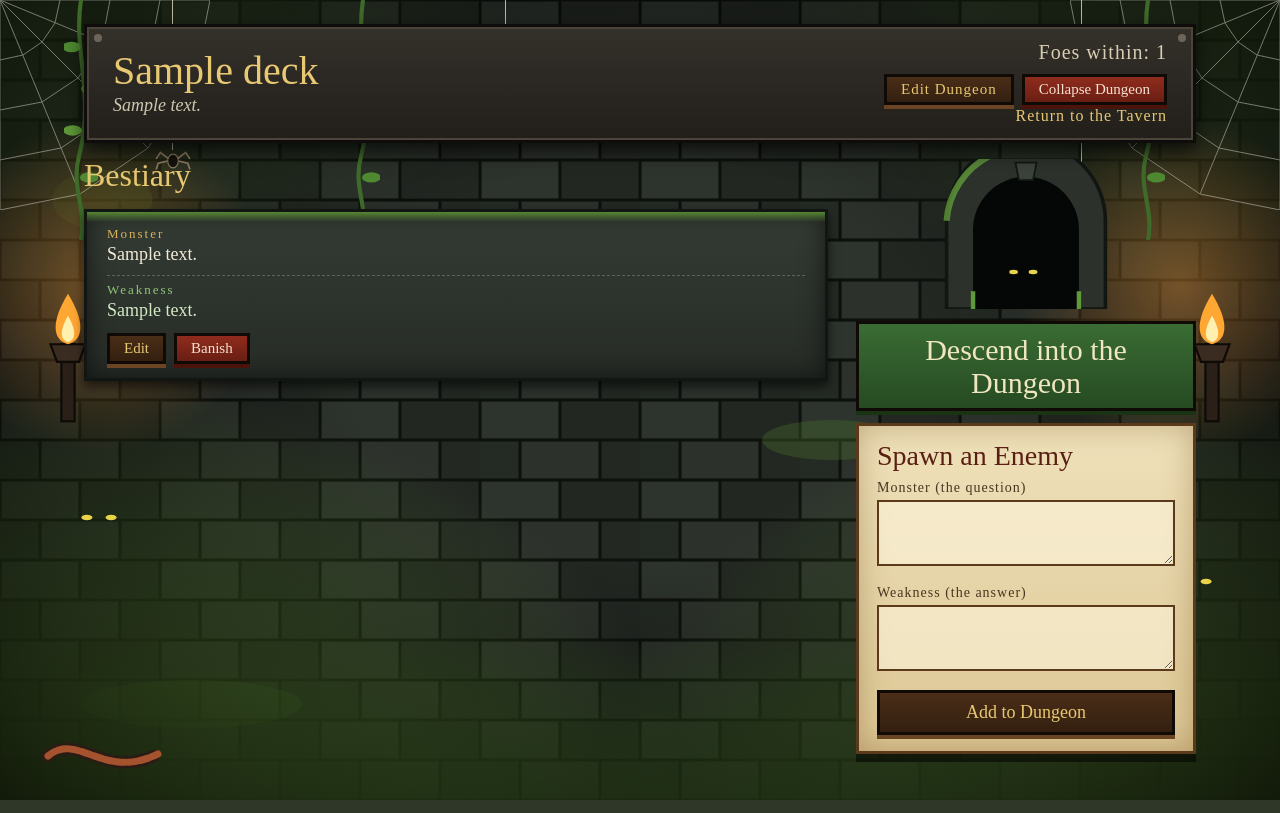
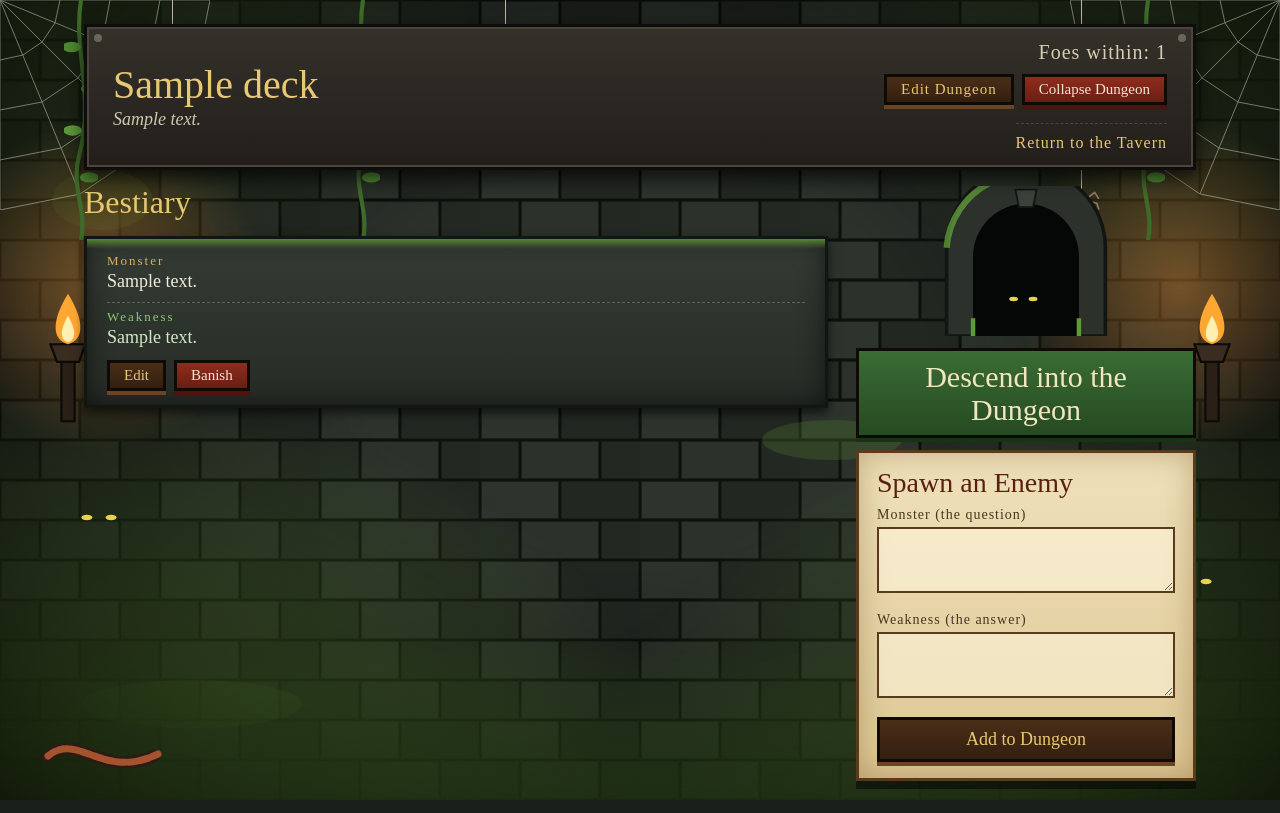
Before and after one commit to Kianbel/FlashcardDungeon, a Django app: page /dungeon/1/ in a window 1280 px wide. Run offline with Django 5.2, Linux system fonts and the light colour scheme; a user stored in the database is signed in; tables that the repository leaves empty hold one stand-in row (values such as "Sample post"); some web fonts are replaced.

Commit message:
style: add spacing between plaque buttons and return link

```diff
--- a/static/css/base.css
+++ b/static/css/base.css
@@ -471,3 +471,12 @@ body.dungeon a { color: var(--gold); }
 }
 .inline-form { display: inline; margin: 0; }
 .tablet-actions { display: flex; gap: 8px; margin-top: 10px; flex-wrap: wrap; }
+
+.plaque-back {
+    display: inline-block;
+    margin-top: 18px;
+    padding-top: 10px;
+    border-top: 1px dashed #4a443b;
+    font-size: 16px;
+    text-decoration: none;
+}
--- a/templates/dungeon/dungeon_detail.html
+++ b/templates/dungeon/dungeon_detail.html
@@ -18,7 +18,7 @@
                         onclick="return confirm('Collapse this dungeon? All its enemies and its run history will be lost forever.')">Collapse Dungeon</button>
             </form>
         </div>
-        <a href="{% url 'home:home' %}" style="font-size: 16px; text-decoration: none;">Return to the Tavern</a>
+        <a href="{% url 'home:home' %}" class="plaque-back">Return to the Tavern</a>
     </div>
 </section>
 
```
